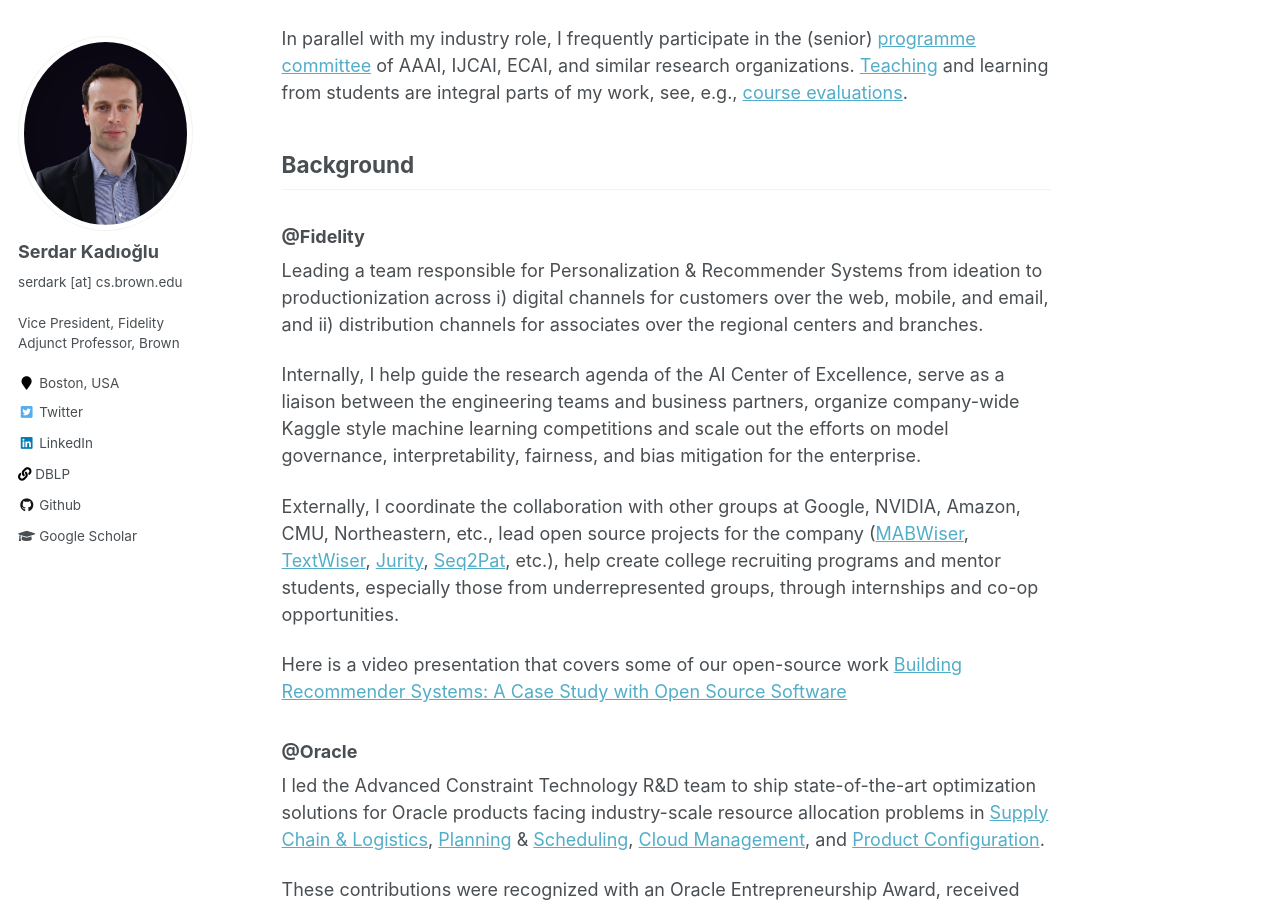
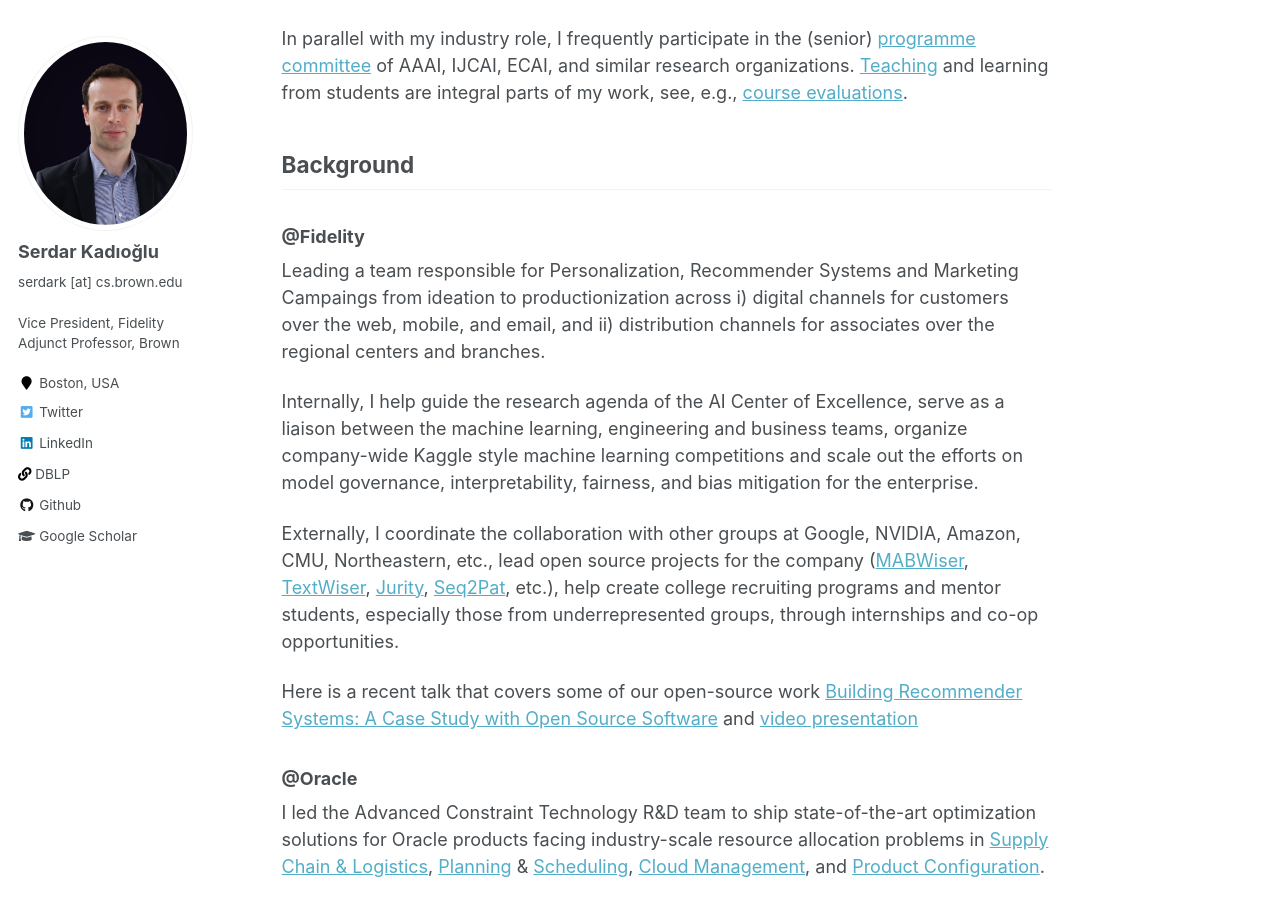
Before and after one commit to skadio/skadio.github.io, a Jekyll site: the page built from _pages/about.md, in a window 1280 px wide and 900 px high, scrolled down 371 px. Built offline with Jekyll 4.4.1, drawn with Linux system fonts in a browser that asks for light colours.

Commit message:
Update about.md

```diff
--- a/_pages/about.md
+++ b/_pages/about.md
@@ -18,14 +18,14 @@ In parallel with my industry role, I frequently participate in the (senior) [pro
 
 ### @Fidelity
 
-Leading a team responsible for Personalization & Recommender Systems from ideation to productionization across i) digital channels for customers over the web, mobile, and email, and ii) distribution channels for associates over the regional centers and branches.
+Leading a team responsible for Personalization, Recommender Systems and Marketing Campaings from ideation to productionization across i) digital channels for customers over the web, mobile, and email, and ii) distribution channels for associates over the regional centers and branches.
 
-Internally, I help guide the research agenda of the AI Center of Excellence, serve as a liaison between the engineering teams and business partners, organize company-wide Kaggle style machine learning competitions and scale out the efforts on model governance, interpretability, fairness, and bias mitigation for the enterprise.
+Internally, I help guide the research agenda of the AI Center of Excellence, serve as a liaison between the machine learning, engineering and business teams, organize company-wide Kaggle style machine learning competitions and scale out the efforts on model governance, interpretability, fairness, and bias mitigation for the enterprise.
 
 Externally, I coordinate the collaboration with other groups at Google, NVIDIA, Amazon, CMU, Northeastern, etc.,
 lead open source projects for the company ([MABWiser](https://github.com/fidelity/mabwiser), [TextWiser](https://github.com/fidelity/textwiser), [Jurity](https://github.com/fidelity/jurity), [Seq2Pat](https://github.com/fidelity/seq2pat), etc.), help create college recruiting programs and mentor students, especially those from underrepresented groups, through internships and co-op opportunities.
 
-Here is a video presentation that covers some of our open-source work [Building Recommender Systems: A Case Study with Open Source Software](https://www.youtube.com/watch?v=fK4g9yF31Pk)
+Here is a recent talk that covers some of our open-source work [Building Recommender Systems: A Case Study with Open Source Software](https://2021.allthingsopen.org/sessions/building-recommender-systems-a-case-study-with-open-source-software/) and [video presentation](https://www.youtube.com/watch?v=54d_YUalvOA)
 
 ### @Oracle
 
```
